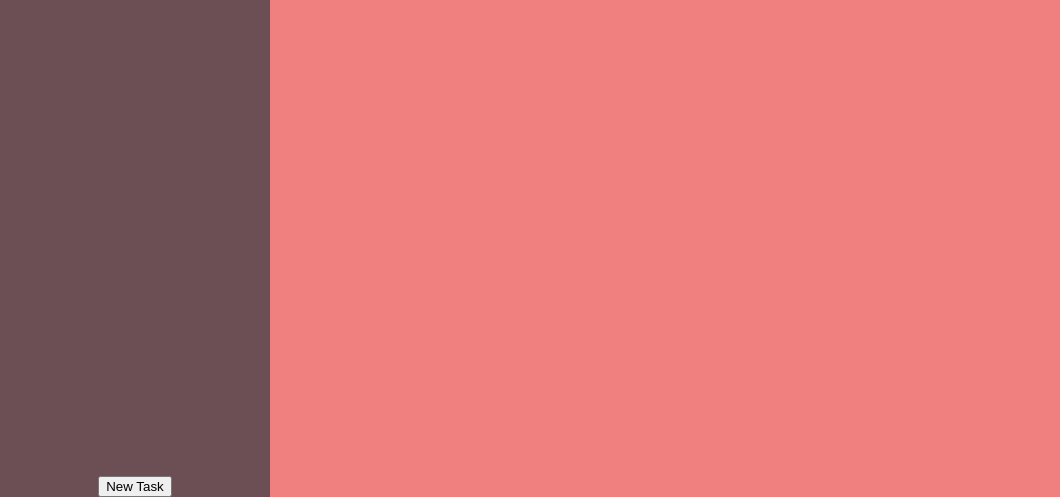
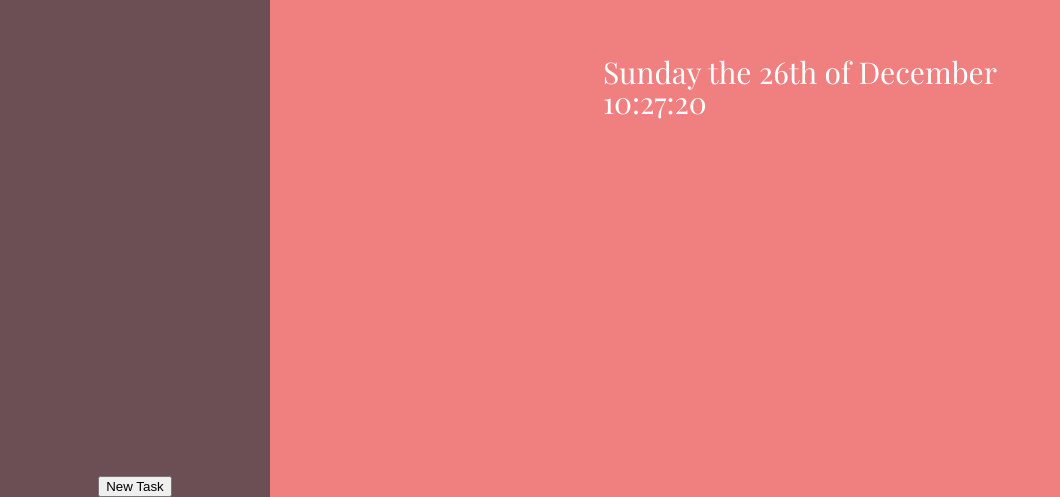
Before and after one commit to am1macdonald/todoList, a website built with webpack: page index.html in a window 1280 px wide. Shown: the part 303-800 px from the top of the page, without its empty margins (0-1060 px from the left). Built offline with nearby package versions, Linux system fonts and the light colour scheme.

Commit message:
added a date/clock stamp to the main screen

```diff
--- a/src/pageControl.js
+++ b/src/pageControl.js
@@ -2,6 +2,9 @@ import { Task, Project } from './todo.js';
 import { format } from 'date-fns';
 import './pageFunctions.js';
 import { addNewTask } from './pageFunctions.js';
+
+
+const content = document.getElementById('content');
 
 
 
@@ -44,11 +47,28 @@ const renderStaticElements = () => {
 
         page.prepend(nav);
     })();
+
+        // renders date to body of page
+    const renderBigDate = (() => {
+        const dateHero = document.createElement('div');
+        dateHero.id = 'date-hero';
+        const dateToday = document.createElement('h2');
+        dateToday.id = 'date-today';
+
+        function updateTime() {
+        dateToday.innerHTML = `${format(new Date(), "EEEE' the 'do' of 'MMMM")} <br />
+                                ${format(new Date(), "HH:mm:ss")}`;
+        setTimeout(updateTime, 1000);
+        };
+
+        dateHero.appendChild(dateToday);
+        content.appendChild(dateHero);
+
+        updateTime();
+
+
+    })();
 };
-
-    // ref for dynamically rendered elements to append to
-const content = document.getElementById('content');
-
 
 
 const renderDynamicParts = (() => {
@@ -209,22 +229,7 @@ const renderDynamicParts = (() => {
 
 })();
 
-/*
-        // button to submit the details and invoke function to make a new task object
-const submitButton = document.createElement('button');
-submitButton.type = 'submit';
-submitButton.innerHTML = 'Create';
-submitButton.addEventListener('click', addNewTask );
-
-const cancelButton = document.createElement('button');
-cancelButton.type = 'button';
-cancelButton.innerHTML = 'Cancel';
-cancelButton.addEventListener('click', () => {
-    wipeForm();
-});
-*/
-
-        // appending all elements to the DOM
+        // creating a form for a new task
 const taskCreationMenu = () => {
     renderDynamicParts.newFormWindow('Task');
     let form = document.getElementById('task-form');
@@ -238,11 +243,11 @@ const taskCreationMenu = () => {
     renderDynamicParts.cancelButton(form);
     //form.appendChild(submitButton);
     //form.appendChild(cancelButton);
-}
+};
 
 const wipeForm = () => {
     document.getElementById('form-overlay').remove();
-}
+};
 
 
 
@@ -251,4 +256,4 @@ export {
     renderStaticElements,
     taskCreationMenu,
     wipeForm,
-}
+};
--- a/src/style.css
+++ b/src/style.css
@@ -12,6 +12,17 @@ body {
 
   background-color: lightcoral;
 }
+
+#img-div {
+  height: 100vh;
+  width: 100vw;
+  overflow: hidden;
+  position: fixed;
+  top: 0;
+  right: 0;
+  z-index: -1;
+}
+
 nav {
   position: fixed;
 
@@ -25,27 +36,20 @@ nav {
   justify-content: space-between;
   align-items: center;
 }
+
 nav h1 {
   font-size: clamp(39px, 5vmin, 55px);
   color: white;
   font-family: 'Playfair Display', serif;
   width: 100%;
   text-align: justify;
+}
 
-}
 #task-container {
   height: 100%;
   background-color: black;
 }
-#img-div {
-  height: 100vh;
-  width: 100vw;
-  overflow: hidden;
-  position: fixed;
-  top: 0;
-  right: 0;
-  z-index: -1;
-}
+
 #content {
   height: 100%;
   width: 75vw;
@@ -53,6 +57,13 @@ nav h1 {
   display: flex;
   justify-content: center;
   align-items: center;
+}
+#date-today {
+  font-size: clamp(30px, 4vmin, 5px);
+  color: white;
+  font-family: 'Playfair Display', serif;
+  width: auto;
+  height: 10vh;
 }
 
 #form-container {
```
Also changed, not shown: dist/main.js.
